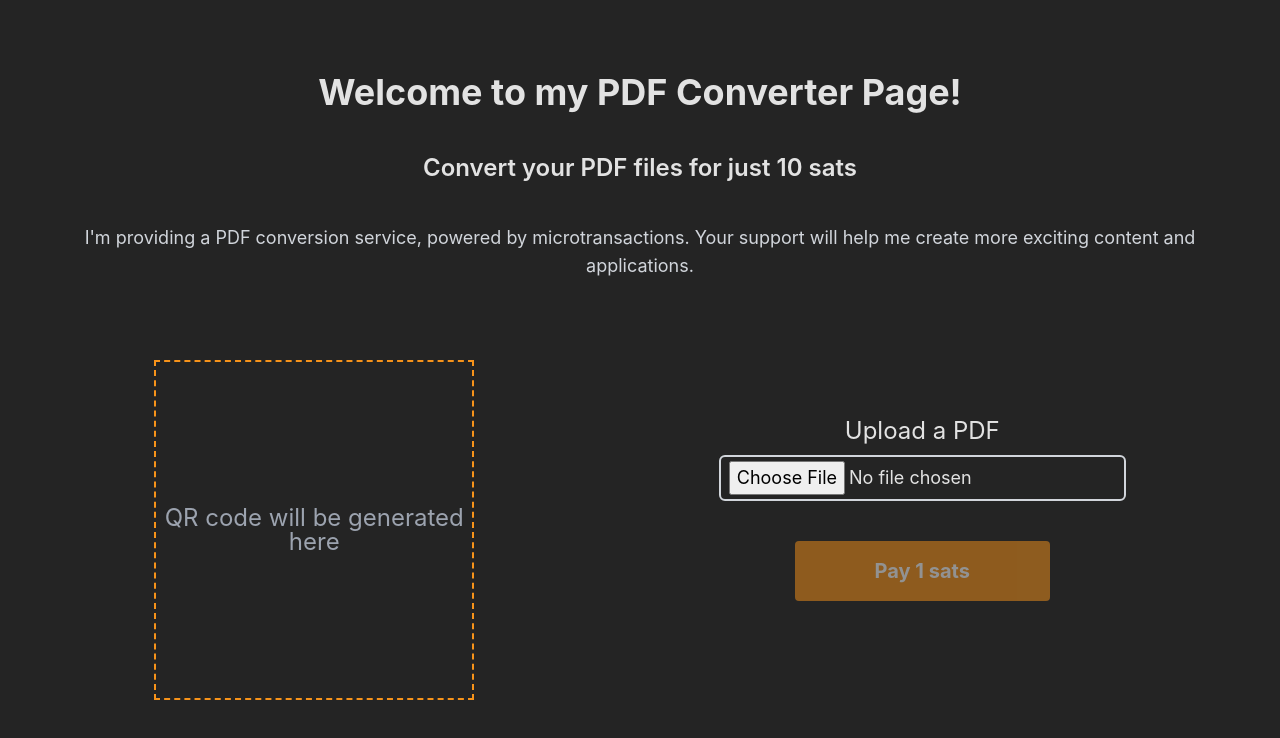
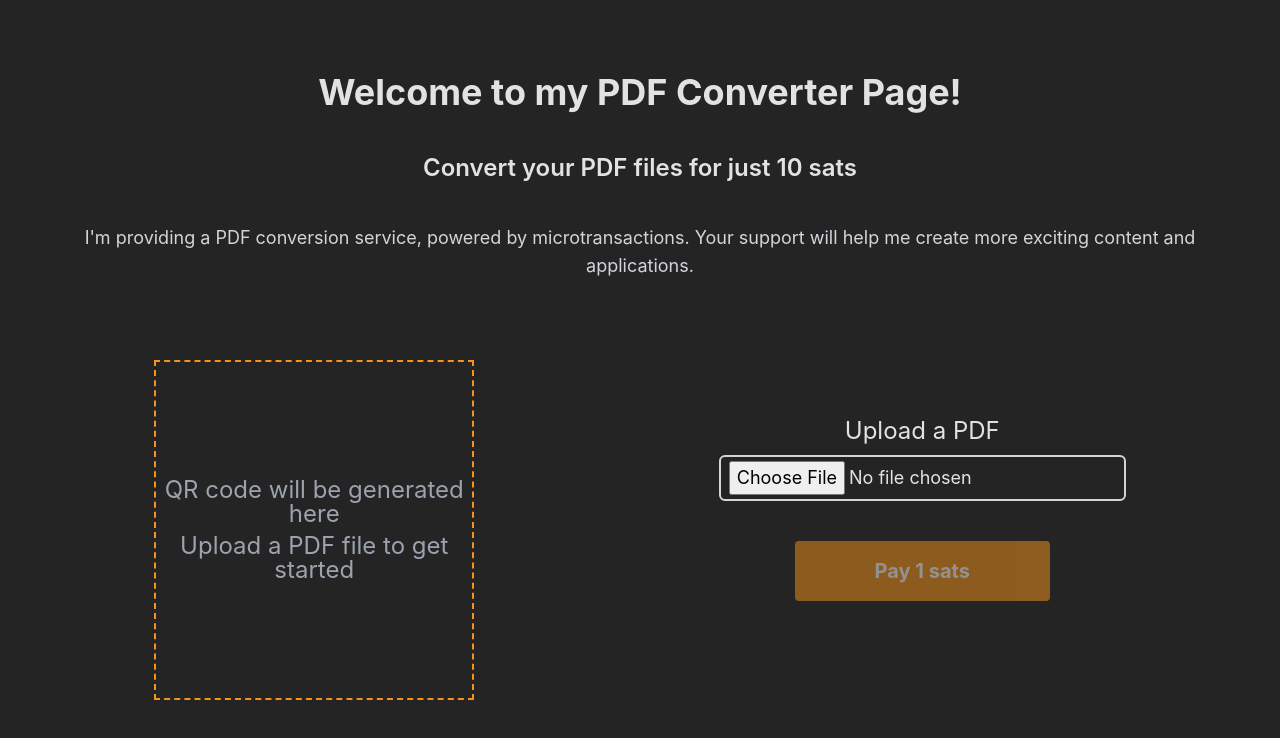
Before and after one commit to camillo-rinaldi/LNbits, a React (Vite) app: page / in a window 1280 px wide. Shown: the top 738 px of the page. Built offline with nearby package versions, Linux system fonts and the light colour scheme; what prettier-plugin-tailwindcss would draw is missing.

Commit message:
add: thank you message

```diff
--- a/src/App.tsx
+++ b/src/App.tsx
@@ -8,6 +8,8 @@ import { Spinner } from "./components/Spinner";
 import { PaymentStatus } from "./components/PaymentStatus";
 import { FileUpload } from "./components/FileUpload";
 import { processPDF } from "./services/pdf-converter-service";
+import { QRPlaceHolder } from "./components/QRPlaceHolder";
+import { QRPlaceHolderSuccess } from "./components/QRPlaceHolderSuccess";
 
 function App() {
   const [qrCodeValue, setQrCodeValue] = useState("");
@@ -15,6 +17,7 @@ function App() {
   const [paymentHash, setPaymentHash] = useState("");
   // prettier-ignore
   const [uploadedFile, setUploadedFile] = useState<File | null>(null);
+  const [isPaid, setIsPaid] = useState(false);
 
   const handleFileUpload = (file: File) => {
     setUploadedFile(file);
@@ -35,10 +38,18 @@ function App() {
         document.body.appendChild(downloadLink);
         downloadLink.click();
         document.body.removeChild(downloadLink);
+        afterPaymentSuccess();
       } catch (error) {
         // show error message and refund
       }
     }
+  };
+
+  const afterPaymentSuccess = () => {
+    setQrCodeValue("");
+    setPaymentHash("");
+    setUploadedFile(null);
+    setIsPaid(true);
   };
 
   return (
@@ -57,7 +68,13 @@ function App() {
         </p>
         <div className={"flex flex-col justify-center space-x-24"}>
           <div className={"flex flex-row items-center justify-around"}>
-            <QRTag value={qrCodeValue} logoImage={btcln} />
+            <QRTag
+              value={qrCodeValue}
+              logoImage={btcln}
+              placeHolder={
+                isPaid ? <QRPlaceHolderSuccess /> : <QRPlaceHolder />
+              }
+            />
             <div className={"flex flex-col items-center"}>
               <FileUpload onFileUpload={handleFileUpload} />
               <Button
--- a/src/components/Button.tsx
+++ b/src/components/Button.tsx
@@ -1,9 +1,9 @@
-import React, { useState } from "react";
+import { useState, ReactNode } from "react";
 
 type ButtonProps = {
   onClick: () => void;
   className?: string;
-  children?: React.ReactNode;
+  children?: ReactNode;
   type?: "button" | "submit" | "reset";
   disabled?: boolean;
 };
--- /dev/null
+++ b/src/components/QRPlaceHolder.tsx
@@ -0,0 +1,8 @@
+export function QRPlaceHolder() {
+  return (
+    <div className="flex flex-col items-center">
+      <p className="text-gray-400">QR code will be generated here</p>
+      <p className="pt-2 text-gray-400">Upload a PDF file to get started</p>
+    </div>
+  );
+}
--- /dev/null
+++ b/src/components/QRPlaceHolderSuccess.tsx
@@ -0,0 +1,29 @@
+import successImage from "../assets/btc.gif";
+
+export function QRPlaceHolderSuccess() {
+  return (
+    <div
+      className="flex h-[300px] w-full flex-col items-center justify-center bg-cover bg-center text-white"
+      style={{ backgroundImage: `url(${successImage})` }}
+    >
+      <p
+        className="text-lg font-semibold text-black"
+        style={{
+          textShadow:
+            "1px 1px 0 #fff, -1px -1px 0 #fff, -1px 1px 0 #fff, 1px -1px 0 #fff",
+        }}
+      >
+        Thank you for using our PDF Converter!
+      </p>
+      <p
+        className="mt-2 text-black"
+        style={{
+          textShadow:
+            "1px 1px 0 #fff, -1px -1px 0 #fff, -1px 1px 0 #fff, 1px -1px 0 #fff",
+        }}
+      >
+        Upload another PDF file to continue converting
+      </p>
+    </div>
+  );
+}
--- a/src/components/QRTag.tsx
+++ b/src/components/QRTag.tsx
@@ -1,36 +1,41 @@
-import React from "react";
+import { ReactNode } from "react";
 import { QRCode } from "react-qrcode-logo";
 
 type QRTagProps = {
   value: string;
   logoImage: string;
+  placeHolder?: ReactNode;
 };
 
-export function QRTag(props: QRTagProps) {
+export function QRTag({ value, logoImage, placeHolder }: QRTagProps) {
   return (
     <>
       <div className="pt-10">
-        {props.value ? (
+        {value ? (
           <div className="inline-block border-2 border-_orange-500">
             <QRCode
               ecLevel={"M"}
-              value={props.value}
+              value={value}
               size={300}
               style={{ height: "auto", maxWidth: "100%", width: "100%" }}
               bgColor="#f7931a"
               fgColor="#000f"
-              logoImage={props.logoImage}
+              logoImage={logoImage}
               logoWidth={100}
               logoHeight={100}
               qrStyle="dots"
             />
-            <a href={`lightning:${props.value}`} rel="noreferrer">
+            <a href={`lightning:${value}`} rel="noreferrer">
               Scan the QRCode or click here to pay
             </a>
           </div>
         ) : (
           <div className="inline-block flex h-[340px] w-[320px] items-center justify-center border-2 border-dashed border-_orange-500 bg-transparent">
-            <p className="text-gray-400">QR code will be generated here</p>
+            {placeHolder ? (
+              placeHolder
+            ) : (
+              <p className="text-gray-400">QR code will be generated here</p>
+            )}
           </div>
         )}
       </div>
```
Also changed, not shown: src/assets/btc.gif (added).
